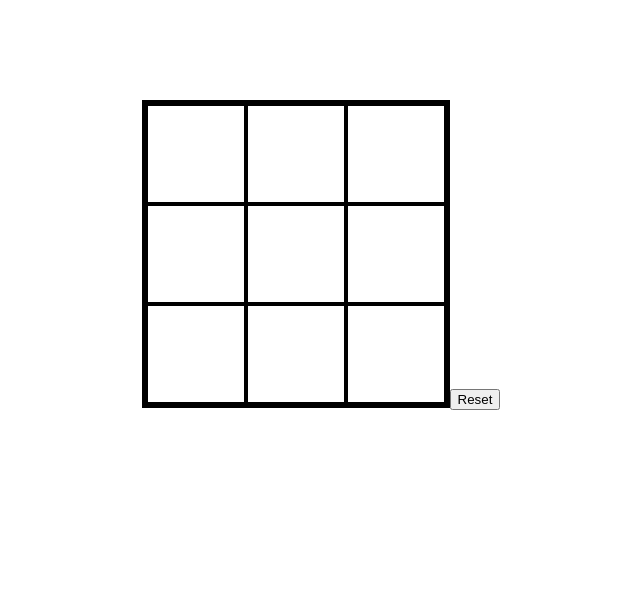
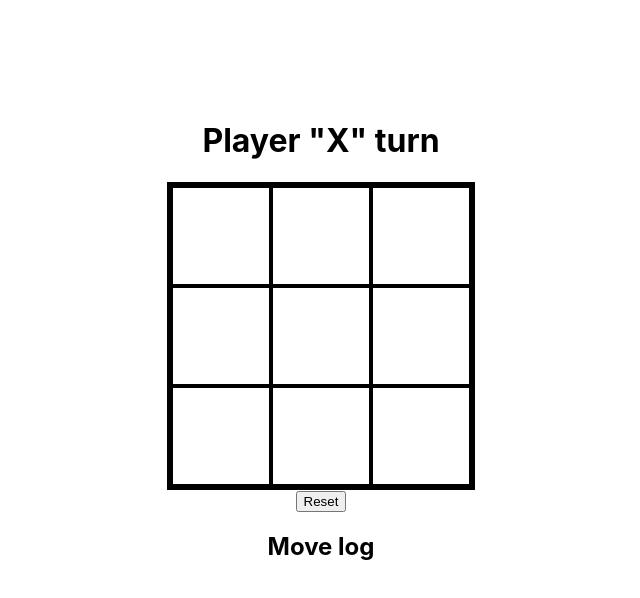
Before and after one commit to dragonofdeath/tick-tack-toe, a React (Create React App) app in the folder client/: page / in a window 1280 px wide. Shown: the top 598 px of the page, without its empty margins (319-959 px from the left). Built offline with nearby package versions, Linux system fonts and the light colour scheme.

Commit message:
Detect and display win conditions and log

```diff
--- a/client/src/tick-tack-toe/Board.tsx
+++ b/client/src/tick-tack-toe/Board.tsx
@@ -1,8 +1,11 @@
 import React from 'react';
 import { useSelector, useDispatch } from 'react-redux';
-import { selectors, actions, CellState } from './boardSlice';
+import { selectors, actions } from './boardSlice';
+import { CellState, CellStateType, Player, Outcome, OutcomeType } from './boardTypes';
 
-const Cell = ({ cellState, onClick }: { cellState: CellState; onClick?: () => void }) => (
+const Cell = ({ cellState, onClick }: { cellState: CellState; onClick?: () => void }) => {
+    const cellText = cellState.type === CellStateType.EMPTY ? '' : cellState.player;
+    return (
         <div
             onClick={onClick}
             style={{
@@ -12,19 +15,34 @@ const Cell = ({ cellState, onClick }: { cellState: CellState; onClick?: () => vo
                 fontSize: 50,
                 padding: 15,
                 border: '2px solid black',
+                fontWeight: cellState.type === CellStateType.USED_WINNING ? 800 : 400,
             }}
         >
-        {
-            {
-                [CellState.X]: 'X',
-                [CellState.O]: 'O',
-                [CellState.EMPTY]: '',
-            }[cellState]
-        }
+            {cellText}
         </div>
     );
+};
+
+const getGameStatusText = (activePlayer: Player, outcome: Outcome) => {
+    switch (outcome.type) {
+        case OutcomeType.ONGOING:
+            return `Player "${activePlayer}" turn`;
+        case OutcomeType.END_BY_DRAW:
+            return 'Game over: DRAW';
+        case OutcomeType.END_WITH_WINNER:
+            return `Game over: Player "${outcome.winner}" won!`;
+        default:
+            throw new Error('Unknown outcome');
+    }
+};
+
 const Board = () => {
-    const { cells, syncing } = useSelector(selectors.boardViewState);
+    const activePlayer = useSelector(selectors.activePlayer);
+    const syncing = useSelector(selectors.syncing);
+    const moveHistory = useSelector(selectors.moveHistory);
+    const outcome = useSelector(selectors.outcome);
+    const movesAllowed = useSelector(selectors.movesAllowed);
+    const cells = useSelector(selectors.cells);
     const dispatch = useDispatch();
 
     React.useEffect(() => {
@@ -33,6 +51,7 @@ const Board = () => {
 
     return (
         <div>
+            <h1>{getGameStatusText(activePlayer, outcome)}</h1>
             <div style={{ border: '4px solid black', display: 'inline-block' }}>
                 {cells.map((row, rowIndex) => (
                     <div key={rowIndex} style={{ display: 'flex' }}>
@@ -41,7 +60,7 @@ const Board = () => {
                                 key={columnIndex}
                                 cellState={cellState}
                                 onClick={
-                                    cellState === CellState.EMPTY && !syncing
+                                    cellState.type === CellStateType.EMPTY && movesAllowed
                                         ? () => dispatch(actions.cellClicked(columnIndex, rowIndex))
                                         : undefined
                                 }
@@ -50,9 +69,21 @@ const Board = () => {
                     </div>
                 ))}
             </div>
+            <div>
                 <button disabled={syncing} onClick={() => dispatch(actions.resetClicked())}>
                     Reset
                 </button>
+            </div>
+            <div>
+                <h2>Move log</h2>
+                <ul>
+                    {moveHistory.map((move, index) => (
+                        <li key={index}>
+                            {move.player}: column #{move.column + 1}, row #{move.row + 1}
+                        </li>
+                    ))}
+                </ul>
+            </div>
         </div>
     );
 };
--- a/client/src/tick-tack-toe/boardSlice.ts
+++ b/client/src/tick-tack-toe/boardSlice.ts
@@ -1,77 +1,74 @@
 import { createSlice, PayloadAction, Dispatch } from '@reduxjs/toolkit';
 import { AppThunk, RootState } from '../store';
-
-type BoardAction = {
-    row: number;
-    column: number;
-};
+import { range } from '../utils';
+import { Move, ExtendedMove, Player, Outcome, OutcomeType, CellState, CellStateType } from './boardTypes';
 
 type BoardState = {
-    actionHistory: BoardAction[];
-    actionPending: boolean;
+    moveHistory: Move[];
+    syncing: boolean;
 };
 
 const initialState: BoardState = {
-    actionHistory: [],
-    actionPending: false,
+    moveHistory: [],
+    syncing: false,
 };
 
 export const slice = createSlice({
     name: 'board',
     initialState,
     reducers: {
-        registerBoardActionPending: state => {
-            state.actionPending = true;
+        registerMovePending: state => {
+            state.syncing = true;
         },
-        registerBoardActionSuccess: (state, action: PayloadAction<BoardAction>) => {
-            state.actionHistory.push(action.payload);
-            state.actionPending = false;
+        registerMoveSuccess: (state, action: PayloadAction<Move>) => {
+            state.moveHistory.push(action.payload);
+            state.syncing = false;
         },
-        initBoardActionHistoryPending: state => {
-            state.actionPending = true;
+        initMoveHistoryPending: state => {
+            state.syncing = true;
         },
-        initBoardActionHistorySuccess: (state, action: PayloadAction<BoardAction[]>) => {
-            state.actionHistory = action.payload;
-            state.actionPending = false;
+        initMoveHistorySuccess: (state, action: PayloadAction<Move[]>) => {
+            state.moveHistory = action.payload;
+            state.syncing = false;
         },
         restartGamePending: state => {
-            state.actionPending = true;
+            state.syncing = true;
         },
         restartGameSuccess: state => {
-            state.actionHistory = [];
-            state.actionPending = false;
+            state.moveHistory = [];
+            state.syncing = false;
         },
     },
 });
 
 export const {
-    registerBoardActionPending,
-    registerBoardActionSuccess,
-    initBoardActionHistoryPending,
-    initBoardActionHistorySuccess,
+    registerMovePending,
+    registerMoveSuccess,
+    initMoveHistoryPending,
+    initMoveHistorySuccess,
     restartGamePending,
     restartGameSuccess,
 } = slice.actions;
 
 const initBoard = (): AppThunk => (dispatch: Dispatch) => {
-    dispatch(initBoardActionHistoryPending());
+    dispatch(initMoveHistoryPending());
     setTimeout(() => {
-        dispatch(initBoardActionHistorySuccess([]));
-    }, 500);
+        dispatch(initMoveHistorySuccess([]));
+    }, 100);
 };
 
 const cellClicked = (column: number, row: number): AppThunk => (dispatch: Dispatch) => {
-    dispatch(registerBoardActionPending());
+    dispatch(registerMovePending());
     setTimeout(() => {
-        dispatch(registerBoardActionSuccess({ row, column }));
-    }, 500);
+        dispatch(registerMoveSuccess({ row, column }));
+    }, 100);
 };
 
 const resetClicked = (): AppThunk => (dispatch: Dispatch) => {
     dispatch(restartGamePending());
     setTimeout(() => {
         dispatch(restartGameSuccess());
-    }, 500);
+    }, 100);
 };
 
 export const actions = {
@@ -80,44 +77,83 @@ export const actions = {
     resetClicked,
 };
 
-export enum CellState {
-    EMPTY,
-    X,
-    O,
-}
+const checkForWinner = (moves: ExtendedMove[], lastMove: ExtendedMove): ExtendedMove[] | null => {
+    const playerMoves = moves.filter(a => a.player === lastMove.player);
+    const rowMoves = playerMoves.filter(a => a.row === lastMove.row);
+    if (rowMoves.length === 3) return rowMoves;
+    const columnMoves = playerMoves.filter(a => a.column === lastMove.column);
+    if (columnMoves.length === 3) return columnMoves;
 
-const BOARD_DIMENSIONS = {
-    columns: 3,
-    rows: 3,
-};
+    const diagonalLRMoves = playerMoves.filter(a => a.row === a.column);
+    if (diagonalLRMoves.length === 3) return diagonalLRMoves;
 
-export type BoardViewState = {
-    cells: CellState[][];
-    syncing: boolean;
+    const diagonalRLMoves = playerMoves.filter(a => a.column === 2 - a.row);
+    if (diagonalRLMoves.length === 3) return diagonalLRMoves;
+
+    return null;
 };
 
 export const selectors = {
-    boardViewState: (state: RootState): BoardViewState => {
-        const { actionHistory, actionPending } = state.board;
-        const cells = Array(BOARD_DIMENSIONS.rows)
-            .fill(null)
-            .map((_r, rowIndex) =>
-                Array(BOARD_DIMENSIONS.columns)
-                    .fill(null)
-                    .map((_c, columnIndex) => {
-                        const correspondingActionIndex = actionHistory.findIndex(
-                            action => action.row === rowIndex && action.column === columnIndex
-                        );
-                        if (correspondingActionIndex === -1) return CellState.EMPTY;
-                        if (correspondingActionIndex % 2) return CellState.O;
-                        return CellState.X;
-                    })
-            );
-        return {
-            cells,
-            syncing: actionPending,
-        };
+    moveHistory: (state: RootState): ExtendedMove[] => {
+        const { moveHistory: rawMoveHistory } = state.board;
+
+        return rawMoveHistory.map(({ row, column }, index) => ({
+            row,
+            column,
+            player: index % 2 ? Player.O : Player.X,
+        }));
     },
+
+    outcome: (state: RootState): Outcome => {
+        const actionHistory = selectors.moveHistory(state);
+        const lastMove = actionHistory.slice(-1)[0];
+        if (!lastMove) {
+            return { type: OutcomeType.ONGOING };
+        }
+        const winningMoves = checkForWinner(actionHistory, lastMove);
+        if (winningMoves) {
+            return {
+                type: OutcomeType.END_WITH_WINNER,
+                winner: lastMove.player,
+                moves: winningMoves,
+            };
+        }
+        if (actionHistory.length === 3 * 3) {
+            return { type: OutcomeType.END_BY_DRAW };
+        }
+        return { type: OutcomeType.ONGOING };
+    },
+
+    cells: (state: RootState): CellState[][] => {
+        const moveHistory = selectors.moveHistory(state);
+        const outcome = selectors.outcome(state);
+        const winningMoves = outcome.type === OutcomeType.END_WITH_WINNER ? outcome.moves : [];
+        return range(0, 3).map(rowIndex =>
+            range(0, 3).map((_c, columnIndex) => {
+                const correspondingMove = moveHistory.find(
+                    action => action.row === rowIndex && action.column === columnIndex
+                );
+                if (!correspondingMove) return { type: CellStateType.EMPTY };
+                if (winningMoves.find(move => move.row === rowIndex && move.column === columnIndex)) {
+                    return {
+                        type: CellStateType.USED_WINNING,
+                        player: correspondingMove.player,
+                    };
+                }
+                return {
+                    type: CellStateType.USED,
+                    player: correspondingMove.player,
+                };
+            })
+        );
+    },
+
+    syncing: (state: RootState) => state.board.syncing,
+
+    activePlayer: (state: RootState) => (state.board.moveHistory.length % 2 ? Player.O : Player.X),
+
+    movesAllowed: (state: RootState) =>
+        !state.board.syncing && selectors.outcome(state).type === OutcomeType.ONGOING,
 };
 
 export default slice.reducer;
--- /dev/null
+++ b/client/src/tick-tack-toe/boardTypes.ts
@@ -0,0 +1,34 @@
+export enum CellStateType {
+    EMPTY,
+    USED,
+    USED_WINNING,
+}
+
+export type CellState =
+    | { type: CellStateType.EMPTY }
+    | { type: CellStateType.USED | CellStateType.USED_WINNING; player: Player };
+
+export enum Player {
+    X = 'X',
+    O = 'O',
+}
+
+export enum OutcomeType {
+    ONGOING,
+    END_BY_DRAW,
+    END_WITH_WINNER,
+}
+
+export type Outcome =
+    | { type: OutcomeType.ONGOING }
+    | { type: OutcomeType.END_BY_DRAW }
+    | { type: OutcomeType.END_WITH_WINNER; winner: Player; moves: Move[] };
+
+export type Move = {
+    row: number;
+    column: number;
+};
+
+export type ExtendedMove = Move & {
+    player: Player;
+};
--- /dev/null
+++ b/client/src/utils.ts
@@ -0,0 +1,4 @@
+export const range = (start: number, end: number): number[] =>
+    Array(end - start)
+        .fill(undefined)
+        .map((_, index) => start + index);
```
Lines whose indentation alone changed are shown as unchanged.
